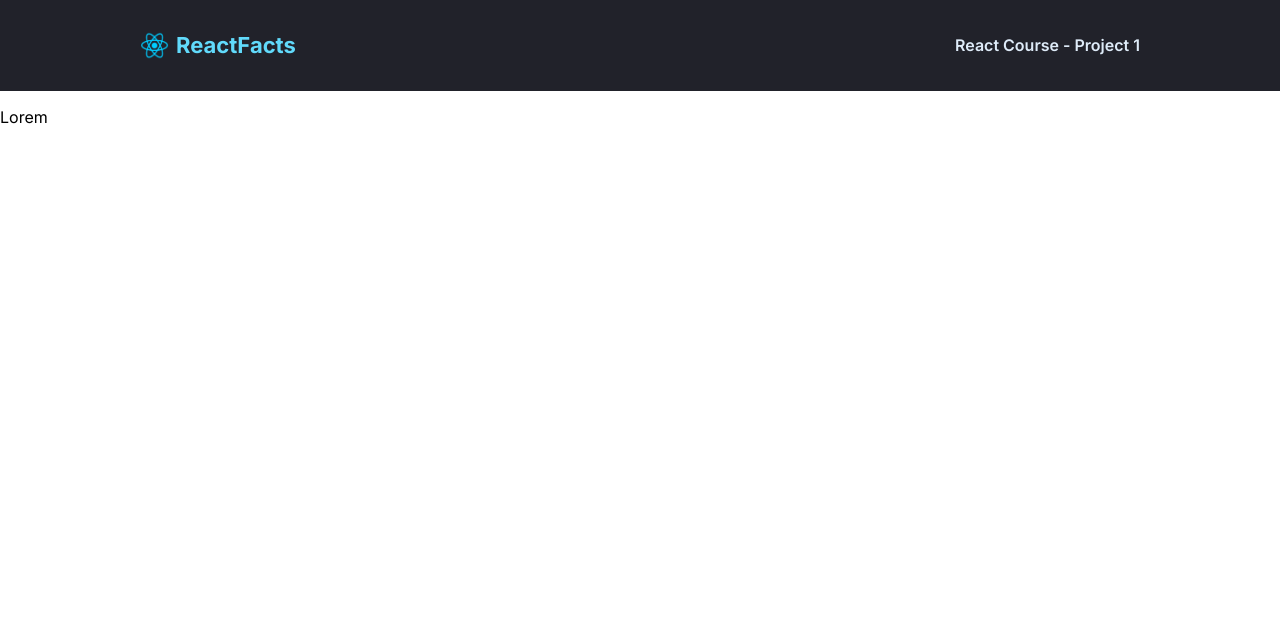
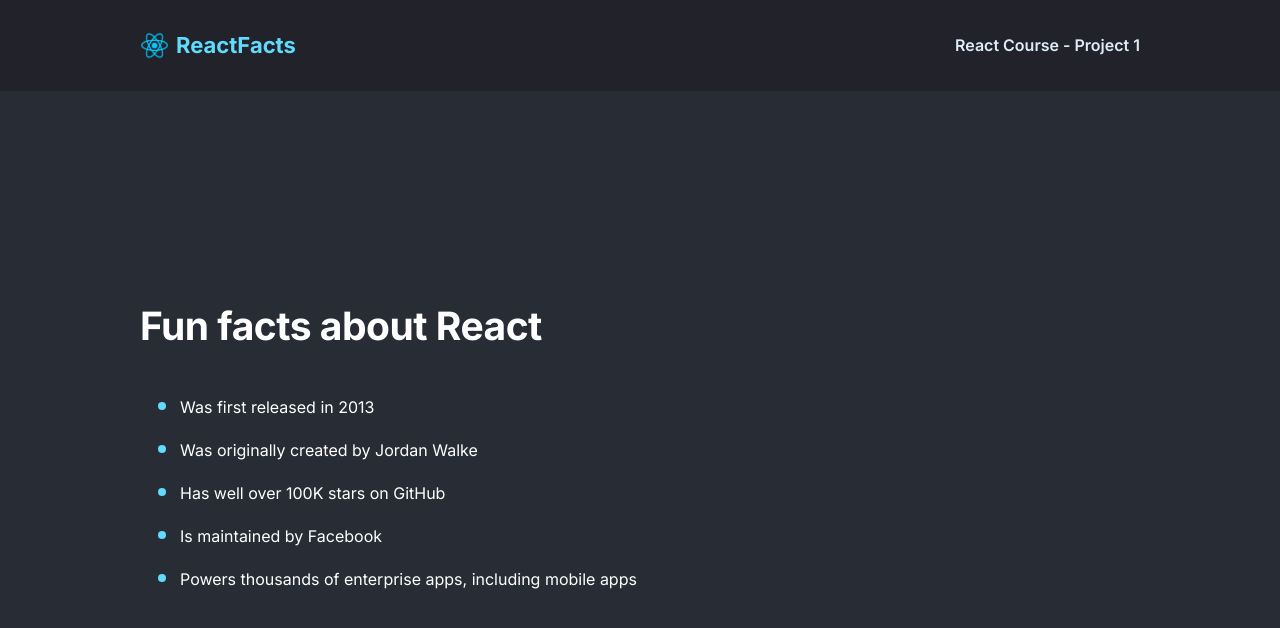
Before and after one commit to Maria-Lem/scrimba-react-projects, a React (Create React App) app: page / in a window 1280 px wide. Shown: the top 628 px of the page. Built offline with nearby package versions, Linux system fonts and the light colour scheme.

Commit message:
feat: add HTML layout and styles

```diff
--- a/src/components/main.js
+++ b/src/components/main.js
@@ -1,8 +1,20 @@
 import React from "react";
+import mainStyles from "../styles/mainStyles.module.css";
 
 function Main() {
   return (
-    <p>Lorem</p>
+      <main className={mainStyles.main}>
+        <div className={mainStyles.container}>
+          <h1 className={mainStyles.title}>Fun facts about React</h1>
+          <ul>
+            <li className={mainStyles.item}>Was first released in 2013</li>
+            <li className={mainStyles.item}>Was originally created by Jordan Walke</li>
+            <li className={mainStyles.item}>Has well over 100K stars on GitHub</li>
+            <li className={mainStyles.item}>Is maintained by Facebook</li>
+            <li className={mainStyles.item}>Powers thousands of enterprise apps, including mobile apps</li>
+          </ul>
+        </div>
+      </main>
   )
 }
 
--- a/src/styles/mainStyles.module.css
+++ b/src/styles/mainStyles.module.css
@@ -0,0 +1,39 @@
+.main {
+  display: flex;
+  align-items: center;
+  justify-content: center;
+  height: 90.5vh;
+  background-color: #282D35;
+  color: #fff;
+}
+
+.container {
+  margin: 0 auto;
+  max-width: 1000px;
+  width: 100%;
+}
+
+.title {
+  margin: 0;
+  margin-bottom: 46px;
+  font-weight: 700;
+  font-size: 39px;
+  line-height: 47px;
+  letter-spacing: -0.5px;
+}
+
+.item {
+  margin-bottom: 21px;
+  font-weight: 400;
+  font-size: 16px;
+  line-height: 19px;
+}
+
+.item:last-of-type {
+  margin-bottom: 0;
+}
+
+.item::marker {
+  color: #61DAFB;
+  font-size: 24px;
+}
```
Also changed, not shown: src/App.js (+0 -13 lines).
